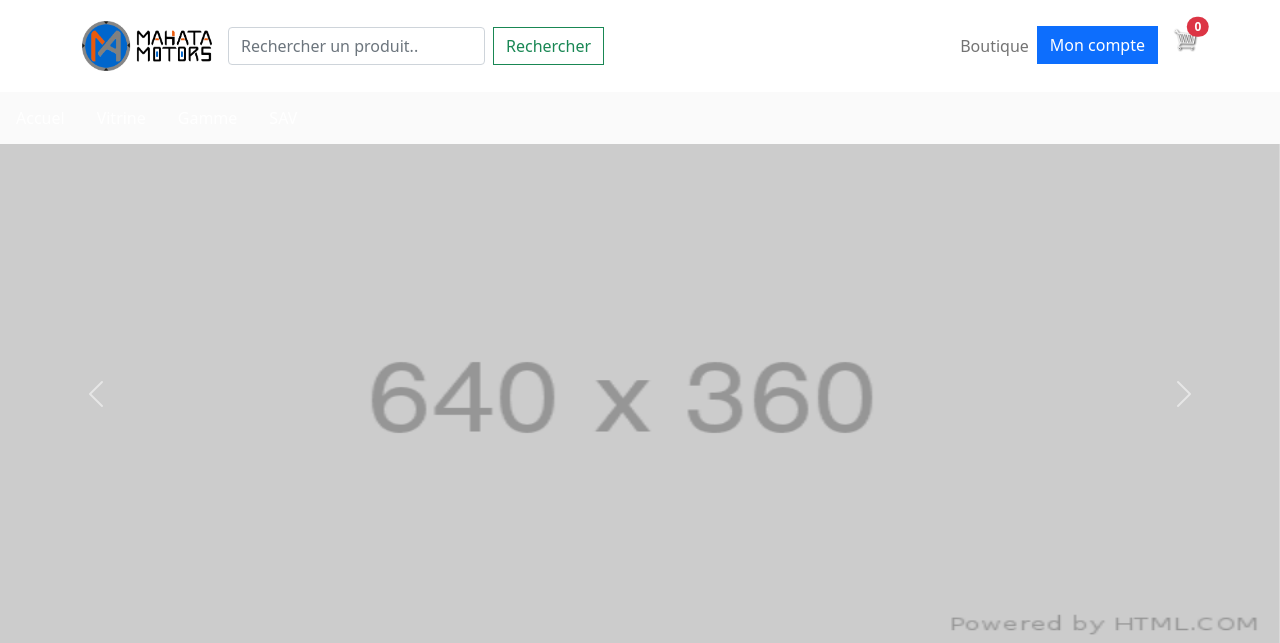
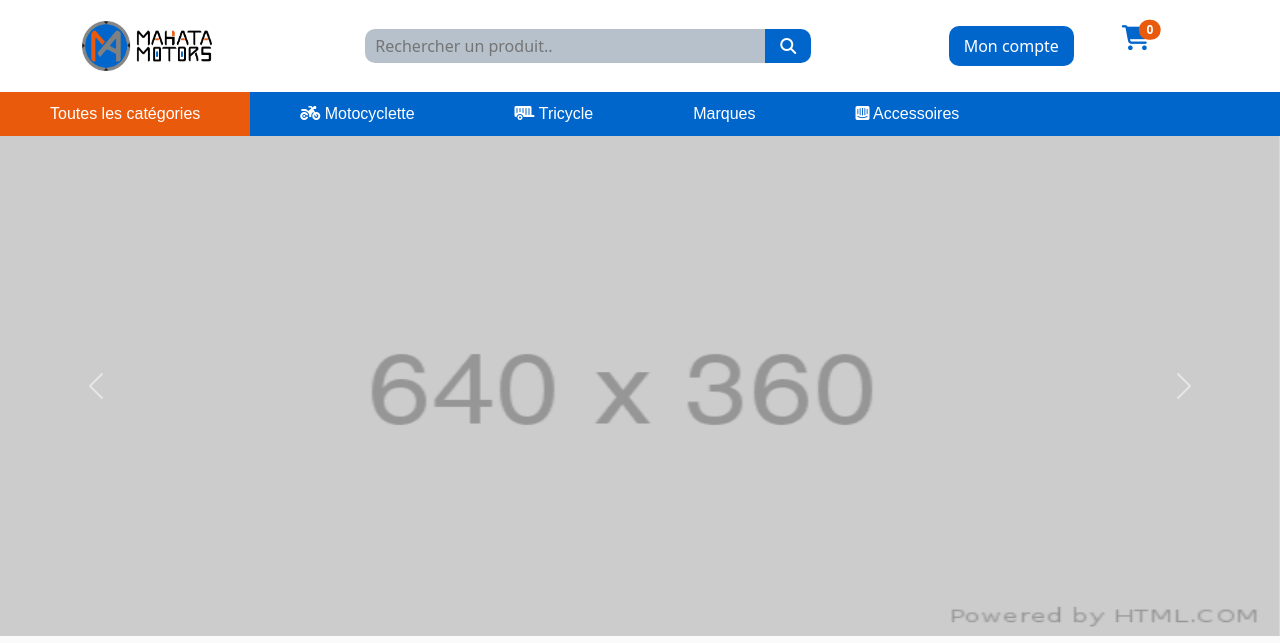
Before and after one commit to etali-m/mahata_motors, a Django app: page / in a window 1280 px wide. Shown: the top 643 px of the page. Run offline with Django 4.2, Linux system fonts and the light colour scheme; some libraries are stand-ins or nearby versions.

Commit message:
header for desktop

```diff
--- a/static/css/app.css
+++ b/static/css/app.css
@@ -99,15 +99,18 @@ h1,h2,h3,h4,h5,h6{
 }
 
 /*===============================================================*/
-.navigation{
+.navigation {
 	overflow: hidden;
+	background-color: #0066cc;
+	font-family: Arial, Helvetica, sans-serif;
   }
-.navigation a{
-	float:left;
+
+  .navigation > a {
+	float: left;
 	font-size: 16px;
 	color: white;
 	text-align: center;
-	padding:14px 16px;
+	padding: 10px 50px;
 	text-decoration: none;
   }
 
@@ -116,57 +119,126 @@ h1,h2,h3,h4,h5,h6{
 	overflow: hidden;
   }
 
-.deroulant .dropbtn{
+  .deroulant .dropbtn {
 	font-size: 16px;
 	border: none;
 	outline: none;
 	color: white;
-  padding: 14px 16px;
+	padding: 10px 50px;
 	background-color: inherit;
 	font: inherit;
 	margin: 0;
   }
+
   .navigation a:hover, .deroulant:hover .dropbtn {
-	background-color: red;
+	background-color: rgb(255, 255, 255);
+	color:#0066cc;
   }
 
-.dropdown-content {
+  .navigation > a:first-child{
+	background-color: #e95a0c;
+  }
+
+  .navigation > a:first-child:hover{
+	color: white;
+  }
+
+  .deroulant-content {
 	display: none;
 	position: absolute;
-	background-color: #f9f9f9;
+	background-color: white;
 	width: 100%;
 	left: 0;
 	box-shadow: 0px 8px 16px 0px rgba(0,0,0,0.2);
-	z-index: 1;
+	z-index: 1000;
   }
 
-.dropdown-content .header {
+  .deroulant-content .header {
 	background: red;
 	padding: 16px;
 	color: white;
   }
 
-.deroulant:hover .dropdown-content {
+  .deroulant:hover .deroulant-content {
 	display: block;
+	transition-delay: 1s;
   }
 
+  /* Create three equal columns that floats next to each other */
   .column {
-	float: left;
-	width: 33.33%;
 	padding: 10px;
-	background-color: #ccc;
-	height: 250px;
+	background-color: rgb(255, 255, 255);
+	height: auto;
   }
 
   .column a {
 	float: none;
 	color: black;
-	padding: 16px;
 	text-decoration: none;
 	display: block;
 	text-align: left;
   }
 
   .column a:hover {
-	background-color: #ddd;
+	background-color: none;
   }
+
+  .column h3{
+	font-size: 18px;
+	font-weight: bold;
+	color: #0066cc;
+  }
+
+  button.compte_btn {
+	background-color:#0066cc;
+	padding:8px 15px;
+	color:white;
+	border-radius: 10px;
+	border: none;
+
+  }
+
+  button.compte_btn:hover{
+	background-color: #0066ccd6;
+  }
+
+  /* Clear floats after the columns */
+  .row:after {
+	content: "";
+	display: table;
+	clear: both;
+  }
+
+  button.search_btn{
+	background-color: #0066cc;
+	color:white;
+	border-radius: 0px 10px 10px 0px;
+	border:none;
+	padding:5px 15px;
+  }
+
+  button.search_btn:hover i{
+	color: white;
+  }
+
+  input.search_field{
+	width: 400px;
+	padding:5px;
+	border-radius: 10px 0px 0px 10px;
+	background-color:#b6c1cc;
+	border:none;
+	padding-left: 10px;
+	font-weight: 400;
+  }
+
+  input{
+	outline: none;
+  }
+
+  /* Responsive layout - makes the three columns stack on top of each other instead of next to each other */
+  @media screen and (max-width: 600px) {
+	.column {
+	  width: 100%;
+	  height: auto;
+	}
+  }
--- a/store/templates/store/home.html
+++ b/store/templates/store/home.html
@@ -2,28 +2,36 @@
 {% load static %}
 {% block content %}
 <div class="navigation">
-  <a href="">Accuel</a>
+  <a href="#home" id="menu-bar">
+    Toutes les catégories
+  </a>
   <div class="deroulant">
-    <button class="dropbtn">Vitrine</button>
-    <div class="dropdown-content">
-      <div class="header">
-        <h2>Mega menu</h2>
-      </div>
-      <div class="row">
-        <div class="column">
-          <h3>Category 1</h3>
+    <button class="dropbtn">
+      <i class="fas fa-motorcycle"></i>
+      Motocyclette
+    </button>
+    <div class="deroulant-content">
+      <div class="row px-2">
+        <div class="col-3 column">
+          <img src="{% static 'images/placeholder.png' %}" alt="" style="width: 300px; height: 250px;">
+        </div>
+        <div class="col-3 column">
+          <h3>Utilisation commerciale</h3>
           <a href="#">Link 1</a>
           <a href="#">Link 2</a>
           <a href="#">Link 3</a>
         </div>
-        <div class="column">
-          <h3>Category 2</h3>
+        <div class="col-2 column">
+          <h3>Conçu pour la ville</h3>
           <a href="#">Link 1</a>
           <a href="#">Link 2</a>
           <a href="#">Link 3</a>
         </div>
-        <div class="column">
-          <h3>Category 3</h3>
+        <div class="col-2 column">
+          <h3>Pour l'aventure</h3>
+          <a href="#">Link 1</a>
+          <a href="#">Link 2</a>
+          <a href="#">Link 3</a>
           <a href="#">Link 1</a>
           <a href="#">Link 2</a>
           <a href="#">Link 3</a>
@@ -32,26 +40,23 @@
     </div>
   </div>
   <div class="deroulant">
-    <button class="dropbtn">Gamme</button>
-    <div class="dropdown-content">
-      <div class="header">
-        <h2>Mega menu</h2>
-      </div>
-      <div class="row">
-        <div class="column">
-          <h3>Category 1</h3>
+    <button class="dropbtn">
+      <i class="fas fa-trailer"></i>
+      Tricycle
+    </button>
+    <div class="deroulant-content">
+      <div class="row px-2">
+        <div class="col-3 column">
+          <img src="{% static 'images/placeholder.png' %}" alt="" style="width: 300px; height: 250px;">
+        </div>
+        <div class="col-3 column">
+          <h3>tricycle à 3 roues</h3>
           <a href="#">Link 1</a>
           <a href="#">Link 2</a>
           <a href="#">Link 3</a>
         </div>
-        <div class="column">
-          <h3>Category 2</h3>
-          <a href="#">Link 1</a>
-          <a href="#">Link 2</a>
-          <a href="#">Link 3</a>
-        </div>
-        <div class="column">
-          <h3>Category 3</h3>
+        <div class="col-2 column">
+          <h3>tricycle à 5 roues</h3>
           <a href="#">Link 1</a>
           <a href="#">Link 2</a>
           <a href="#">Link 3</a>
@@ -59,8 +64,35 @@
       </div>
     </div>
   </div>
-  <a href="">SAV</a>
+  <a href="#home">Marques</a>
+  <div class="deroulant">
+    <button class="dropbtn">
+      <i class="fab fa-intercom"></i>      Accessoires
+    </button>
+    <div class="deroulant-content">
+      <div class="row px-2">
+        <div class="col-3 column">
+          <img src="{% static 'images/placeholder.png' %}" alt="" style="width: 300px; height: 250px;">
+        </div>
+        <div class="col-3 column">
+          <h3>Accessoires moto</h3>
+          <a href="#">Link 1</a>
+          <a href="#">Link 2</a>
+          <a href="#">Link 3</a>
+        </div>
+        <div class="col-2 column">
+          <h3>Accessoires tricycle</h3>
+          <a href="#">Link 1</a>
+          <a href="#">Link 2</a>
+          <a href="#">Link 3</a>
+        </div>
+      </div>
+    </div>
+  </div>
 </div>
+
+
+
 <div id="carouselExampleIndicators" class="carousel slide" data-bs-ride="carousel">
     <div class="carousel-inner">
       <div class="carousel-item active">
--- a/templates/base.html
+++ b/templates/base.html
@@ -11,41 +11,41 @@
     <link rel="stylesheet" href="https://cdn.jsdelivr.net/npm/bootstrap-icons@1.10.2/font/bootstrap-icons.css">
     <!-- main.css -->
     <link rel="stylesheet" href="{% static 'css/app.css' %}">
+    <!-- Font awesom icon-->
+    <script src="https://kit.fontawesome.com/f2070ffc62.js" crossorigin="anonymous"></script>
     <title>Mahata motors</title>
 </head>
 <body>
+  <div class="container">
+    <div class="row">
+
+    </div>
+  </div>
   <nav class="navbar navbar-expand-md bg-white navbar-light py-3">
     <div class="container">
         <a class="navbar-brand text-uppercase fw-bold" href="{% url 'home' %}">
             <img src="{% static 'images/logo1.png' %}" width="130" height="50" alt="">
         </a>
-        <button class="navbar-toggler" type="button" data-bs-toggle="collapse" data-bs-target="#navbarNav"
-        aria-controls="navbarNav" aria-expanded="false" aria-label="Toggle navigation">
-            <span class="navbar-toggler-icon"></span>
-        </button>
         <form class="d-flex">
-          <input class="form-control me-2" type="search" placeholder="Rechercher un produit.." aria-label="Search">
-          <button class="btn btn-outline-success" type="submit">Rechercher</button>
+          <input class="search_field" type="search" placeholder="Rechercher un produit.." aria-label="Search">
+          <button class="search_btn" type="submit"><i class="fa fa-search"></i></button>
         </form>
-        <div class="collapse navbar-collapse justify-content-end" id="navbarNav">
-            <ul class="navbar-nav">
+        <ul class="navbar-nav justify-content-end">
             <li class="nav-item">
-                  <a href="{% url 'boutique' %}" class="nav-link">Boutique</a>
+                <a class="" href="{% url 'login' %}">
+                <button class="compte_btn">Mon compte</button>
+                </a>
             </li>
-                <li class="nav-item">
-                  <a class="btn btn-primary" href="{% url 'login' %}">Mon compte</a>
-                </li>
-                <li class="nav-item">
+            <li class="nav-item mx-5">
               <a href="{% url 'cart' %}" class="position-relative">
-                    <img id="cart-icon" src="{% static 'images/cart.png' %}" alt="">
-                    <span class="position-absolute top-0 start-100 translate-middle badge rounded-pill bg-danger">
+                <i class="fas fa-shopping-cart" style="font-size: 25px; color:#0066cc"></i>
+                <span class="position-absolute top-0 start-100 translate-middle badge rounded-pill" style="background-color: #e95a0c;">
                     0
                 <span class="visually-hidden">unread messages</span>
                 </span>
               </a>
             </li>
         </ul>
-        </div>
     </div>
   </nav>
      {% block content %}{% endblock content %}
```
Lines whose indentation alone changed are shown as unchanged.
